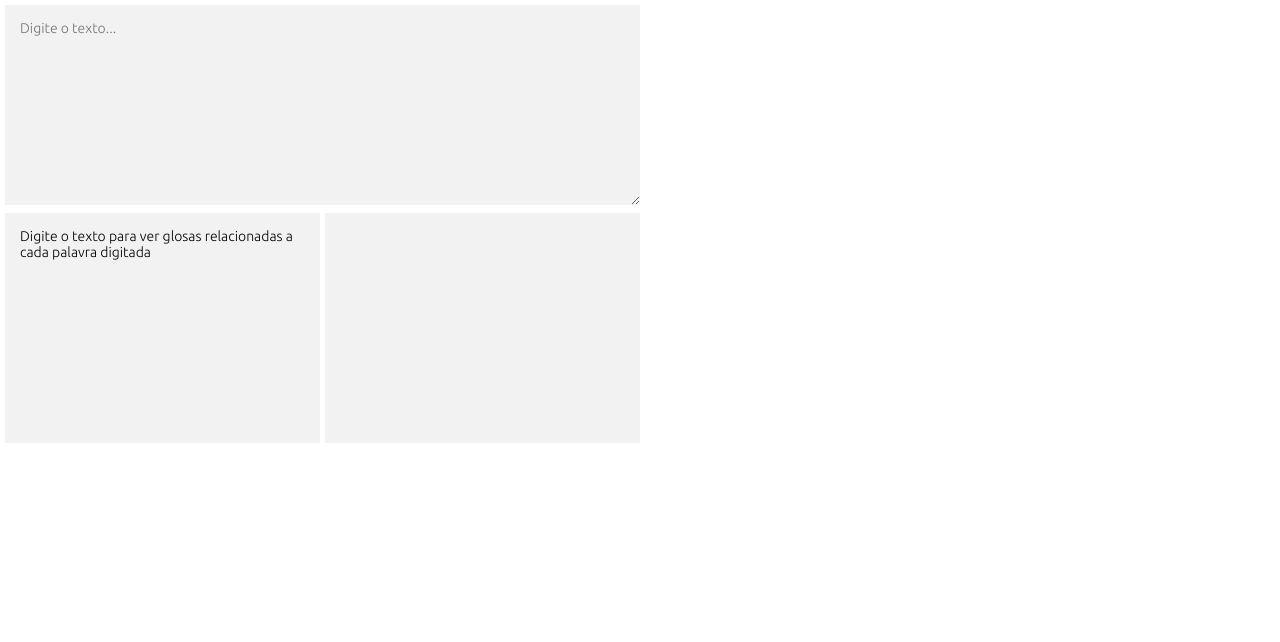
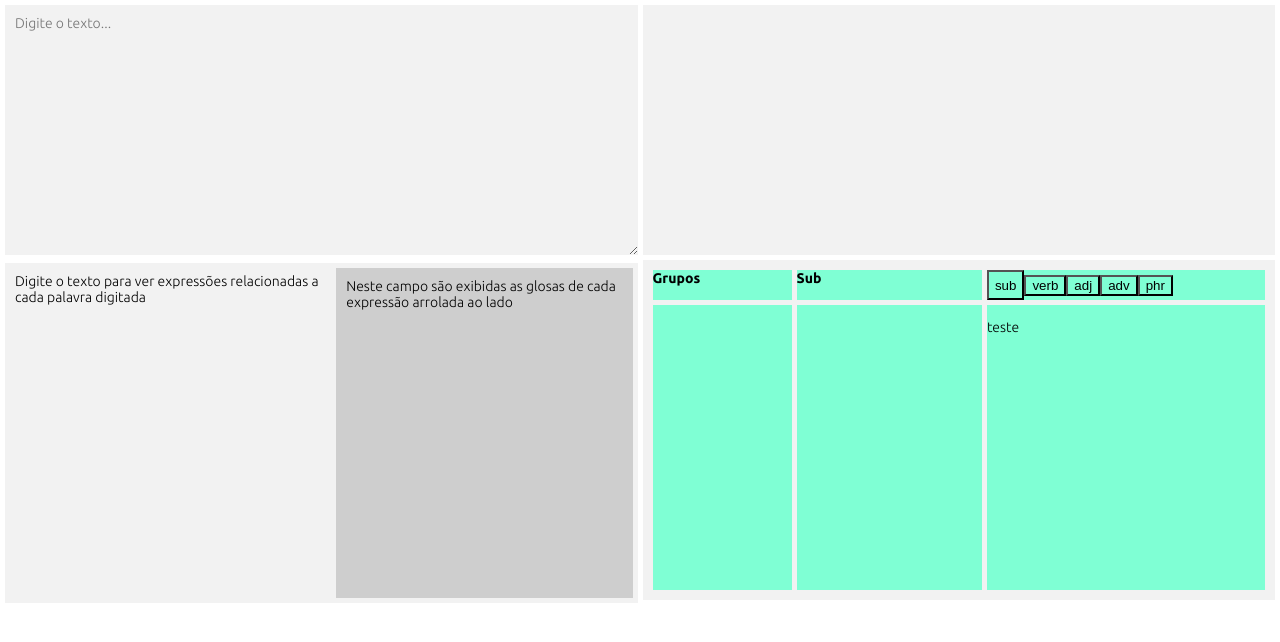
Before and after one commit to renribsilva/glossario, a Next.js app: page / in a window 1280 px wide. Shown: the top 642 px of the page. Built offline with nearby package versions, Linux system fonts and the light colour scheme.

Commit message:
arquivos modificados

```diff
--- a/src/pages/index.tsx
+++ b/src/pages/index.tsx
@@ -1,6 +1,7 @@
 import React, { useEffect, useState } from "react";
 import styles from "../styles/index.module.css";
 import Glossario from "../json/glossary.json";
+import Analógico from "../json/analog.json";
 import { ni } from "../lib/normalizedEntry";
 
 interface GlosaData {
@@ -10,6 +11,23 @@ interface GlosaData {
   gram?: string;
   def?: string;
   dif?: string;
+}
+
+interface AnalogData {
+  original: string;
+  num_ref: string;
+  group: {
+      sub0: string;
+      sub1: string;
+      sub2: string;
+      sub3: string;
+      sub4: string;
+  };
+  sub: string[];
+  adj: string[];
+  verb: string[];
+  adv: string[];
+  phrase: string[];
 }
 
 interface GlosaEntry {
@@ -22,6 +40,9 @@ export default function HomePage() {
   const [showDefinition, setShowDefinition] = useState<boolean>(false);
   const [glosaEntries, setGlosaEntries] = useState<GlosaEntry[]>([]);
   const [glosaData, setGlosaData] = useState<GlosaData>({});
+  const [analogKeyData, setAnalogKeyData] = useState<string[] | null>(null);
+  const [analogData, setAnalogData] = useState<AnalogData>(null);
+  const [activeList, setActiveButton] = useState<string | null>("sub");
 
   function getGlosaEntries() {
     if (!inputValue) {
@@ -66,6 +87,47 @@ export default function HomePage() {
     }
   }
 
+  function getAnalogKeyData(searchTerm: string) {
+
+    const normalizedSearchTerm = ni(searchTerm);
+    const results: string[] = [];
+
+    for (const [, data] of Object.entries(Analógico)) {
+
+        if (
+            data.sub?.some(word => ni(word) === normalizedSearchTerm) ||
+            data.adj?.some(word => ni(word) === normalizedSearchTerm) ||
+            data.verb?.some(word => ni(word) === normalizedSearchTerm) ||
+            data.adv?.some(word => ni(word) === normalizedSearchTerm) ||
+            data.phrase?.some(word => ni(word) === normalizedSearchTerm)
+        ) {
+            results.push(data.original);
+        }
+    }
+    setAnalogKeyData(results.length > 0 ? results : null);
+  }
+
+  function getAnalogData(searchTerm: string) {
+
+    setAnalogData(null);
+
+    const normalizedSearchTerm = ni(searchTerm);
+
+    for (const [normOriginal, data] of Object.entries(Analógico)) {
+      if (
+        data.sub?.some(word => ni(word) === normalizedSearchTerm) ||
+        data.adj?.some(word => ni(word) === normalizedSearchTerm) ||
+        data.verb?.some(word => ni(word) === normalizedSearchTerm) ||
+        data.adv?.some(word => ni(word) === normalizedSearchTerm) ||
+        data.phrase?.some(word => ni(word) === normalizedSearchTerm)
+      ) {
+        const result = { normOriginal, ...data };
+        setAnalogData(result);
+        return;
+      }
+    }
+  }
+
   const handleInputChange = (e: React.ChangeEvent<HTMLTextAreaElement>) => {
     const fullText = e.target.value;
     const words = ni(fullText)
@@ -86,16 +148,26 @@ export default function HomePage() {
     }
   };
 
+  const handleAnalogClick = (input: string) => {
+    getAnalogData(ni(input));
+  };
+
   const handleShowDefinition = (input: string) => {
     setShowDefinition(true);
     getGlosaData(ni(input));
   };
 
+  const handleListClick = (list: string) => {
+    setActiveButton(list);
+  };
+
   useEffect(() => {
     getGlosaEntries();
+    getAnalogKeyData(ni(inputValue));
+    setShowDefinition(false);
   }, [inputValue]);
 
-  console.log(inputValue);
+  console.log(activeList);
 
   return (
     <div className={styles.home}>
@@ -110,11 +182,12 @@ export default function HomePage() {
         </div>
         <div className={styles.dynamic_content}>
           <div className={styles.glossario_container}>
+            <div>
               {
               inputValue === undefined
               && glosaEntries.length === 0
               && (
-              <p>Digite o texto para ver glosas relacionadas a cada palavra digitada</p>
+                <p>Digite o texto para ver expressões relacionadas a cada palavra digitada</p>
               )}
               {(inputValue !== undefined && inputValue.length > 0) && glosaEntries.length === 0 && (
                 <>
@@ -122,10 +195,12 @@ export default function HomePage() {
                   <span><strong>{inputValue}</strong></span>
                 </>
               )}
+            </div>
+            <div>
               {glosaEntries.length > 0 && (
                 glosaEntries.map((entry, index) => {
                   // Limita o texto a um certo número de caracteres (por exemplo, 15)
-                const maxLength = 25;
+                  const maxLength = 100;
                   const truncatedText = entry.original.length > maxLength
                     ? entry.original.slice(0, maxLength) + "..."
                     : entry.original;
@@ -138,14 +213,28 @@ export default function HomePage() {
                         className={styles.button}
                         title={entry.original} // Exibe o texto completo ao passar o mouse
                       >
-                      {truncatedText}
+                        <strong>{truncatedText}</strong>
                       </button>
                     </div>
                   );
                 })
               )}
             </div>
+          </div>
           <div className={styles.definitions_container}>
+            <div className={styles.definitions_panel}>
+              {
+              !showDefinition
+              && glosaEntries.length !== 0
+              && (
+                <p>Clique em algum item ao lado para ver a sua glosa</p>
+              )}
+              {
+              !showDefinition
+              && glosaEntries.length === 0
+              && (
+                <p>Neste campo são exibidas as glosas de cada expressão arrolada ao lado</p>
+              )}
               {showDefinition && (
                 <>
                   <div className={styles.definitions_title}>
@@ -185,5 +274,79 @@ export default function HomePage() {
           </div>
         </div>
       </div>
+      <div className={styles.home_rigth}>
+        <div className={styles.synonim_container} />
+        <div className={styles.analog_container}>
+          <div className={styles.analog_header}>
+            <div><strong>Grupos</strong></div>
+            <div><strong>Sub</strong></div>
+            <div className={styles.analog_navbar_container}>
+              {["sub", "verb", "adj", "adv", "phr"].map((list) => (
+                <button
+                  key={list}
+                  className={`${styles.analog_button}${
+                    activeList === list ? styles.active : styles.inactive
+                  }`}
+                  onClick={() => handleListClick(list)}
+                >
+                  {list}
+                </button>
+              ))}
+            </div>
+          </div>
+          <div className={styles.analog_groups}>
+            <div>
+              {analogKeyData
+              && analogKeyData.length > 0
+              && analogKeyData.map((item: string, index: number) => (
+                <button
+                  key={index}
+                  className={styles.button}
+                  onClick={() => handleAnalogClick(item)}
+                  title={item}
+                ><strong>{item}</strong>
+                </button>
+              ))}
+            </div>
+            <div>
+              {analogData && !showDefinition && analogData.group && (
+                <div>
+                  {analogData.group.sub0}{" "}
+                  {analogData.group.sub1}{" "}
+                  {analogData.group.sub2}{" "}
+                  {analogData.group.sub3}{" "}
+                  {analogData.group.sub4}
+                </div>
+              )}
+            </div>
+            <div>
+              <div>
+                {!analogData && (
+                  <p>teste</p>
+                )}
+                {analogData && showDefinition && analogData.sub.map((item: string, index: number) => (
+                  <div key={index}>{item}</div>
+                ))}
+              </div>
+              <div>
+                {analogData && showDefinition && analogData.verb.map((item: string, index: number) => (
+                  <div key={index}>{item}</div>
+                ))}
+              </div>
+              <div>
+                {analogData && analogData.adj.map((item: string, index: number) => (
+                  <div key={index}>{item}</div>
+                ))}
+              </div>
+              <div>
+                {analogData && analogData.adv.map((item: string, index: number) => (
+                  <div key={index}>{item}</div>
+                ))}
+              </div>
+            </div>
+          </div>
+        </div>
+      </div>
+    </div>
   );
 }
--- a/src/styles/global.css
+++ b/src/styles/global.css
@@ -9,7 +9,7 @@
   --color-text-base-dark: rgb(240, 240, 240);
   --color-mod-dark: rgba(60, 60, 60);
   --color-tense-dark: rgba(55, 55, 55);
-  --color-button-dark:rgb(61, 61, 61);
+  --color-button-dark:rgba(61, 61, 61, 0.2);
 }
 
 [data-theme="dark"] {
--- a/src/styles/index.module.css
+++ b/src/styles/index.module.css
@@ -1,6 +1,21 @@
 /*********************************************/
 /*******************HOME**********************/
 /*********************************************/
+
+.home {
+  /* background-color: brown; */
+  display: flex;
+  gap: 5px
+}
+
+.home > div {
+  /* background-color: aquamarine; */
+  flex: 1;
+}
+
+/***************************************************/
+/********************HOME LEFT**********************/
+/***************************************************/
 
 .home_left {
   display: flex;
@@ -8,40 +23,29 @@
   gap: 5px
 }
 
-/*************************************************/
-/*******************TEXTAREA**********************/
-/*************************************************/
+/*TEXTAREA*/
 
 .textarea {
   background-color: var(--color-button-light);
   border: none;
-  font-size: 18px;
-  min-height: 200px;
+  font-size: 16px;
+  min-height: 250px;
+  max-height: 250px;
   font-family: "Ubuntu";
   font-weight: 300;
   font-size: 14px;
-  max-width: 50%;
-  min-width: 50%;
-  padding: 15px;
+  min-width: 100%;
+  max-width: 400px;
+  padding: 10px;
+  margin: 0;
   box-sizing: border-box;
 }
 
-@media (max-width: 800px) {
-  .textarea {
-    max-width: 100%;
-    min-width: 100%;
-  }
-}
-
-/****************************************************/
-/*******************DEFINITIONS**********************/
-/****************************************************/
+/*DEFINITIONS*/
 
 .dynamic_content {
   /* background-color: aquamarine; */
   display: flex;
-  gap: 5px;
-  max-width: 50%;
   flex-wrap: wrap;
 }
 
@@ -52,12 +56,18 @@
 /*GLOSSÁRIO CONTAINER*/
 
 .glossario_container {
-  min-height: 200px;
-  max-height: 500px;
+  min-height: 340px;
+  max-height: 340px;
   min-width: 200px;
-  overflow-y: auto;
+  overflow: auto;
   background: var(--color-button-light);
-  padding: 15px;
+  padding: 10px;
+  box-sizing: border-box;
+  overflow: auto;
+}
+
+.glossario_container > div > div {
+  display: flex;
 }
 
 .glossario_container p {
@@ -70,16 +80,124 @@
   font-size: 14px;
   font-family: "Ubuntu";
   font-weight: 300;
+  cursor: pointer;
+  padding: 0;
+  min-width: 95%;
+  text-align: left;
+  overflow: hidden;
 }
 
 /*DEFINITIONS CONTAINER*/
 
 .definitions_container {
   background-color:var(--color-button-light);
-  padding: 15px;
+}
+
+.definitions_panel {
+  background-color:var(--color-button-dark);
+  padding: 10px;
+  box-sizing: border-box;
+  min-height: 330px;
+  max-height: 330px;
   min-width: 200px;
+  overflow: auto;
+  margin: 5px;
+}
+
+.definitions_panel p {
+  margin: 0;
 }
 
 .definitions_title {
   margin-bottom: 20px;
 }
+
+/****************************************************/
+/********************HOME RIGTH**********************/
+/****************************************************/
+
+.home_rigth {
+  /* background-color: aquamarine; */
+  display: flex;
+  flex-direction: column;
+  gap: 5px
+}
+
+/*SYNONIM CONTAINER*/
+
+.synonim_container {
+  height: 250px;
+  background-color: var(--color-button-light);
+}
+
+/*ANALOG CONTAINER*/
+
+.analog_container {
+  background-color: var(--color-button-light);
+  height: 340px;
+  display: flex;
+  flex-direction: column;
+  gap: 5px;
+  padding: 10px;
+  box-sizing: border-box;
+}
+
+.analog_header {
+  display: flex;
+  gap: 5px;
+}
+
+.analog_header :nth-child(1){
+  background-color: aquamarine;
+  flex: 1.5;
+  height: 30px;
+}
+
+.analog_header :nth-child(2){
+  background-color: aquamarine;
+  flex: 2;
+}
+
+.analog_header :nth-child(3){
+  background-color: aquamarine;
+  flex: 3;
+}
+
+.analog_groups {
+  display: flex;
+  gap: 5px;
+  height: 285px;
+}
+
+.analog_groups :nth-child(1){
+  flex: 1.5;
+  background-color: aquamarine;
+  overflow: auto;
+}
+
+.analog_groups :nth-child(2){
+  flex: 2;
+  background-color: aquamarine;
+  overflow: auto;
+}
+
+.analog_groups :nth-child(3){
+  flex: 3;
+  background-color: aquamarine;
+  overflow: auto;
+}
+
+.analog_navbar_container {
+  /* display: flex;
+  justify-content: space-between;
+  gap: 5px; */
+}
+
+.analog_button {
+  background-color: var(--color-button-dark);
+  border: 0px;
+  height: 30px;
+  cursor: pointer;
+  border-radius: 5px;
+  width: 50px;
+}
```
Lines whose indentation alone changed are shown as unchanged.
